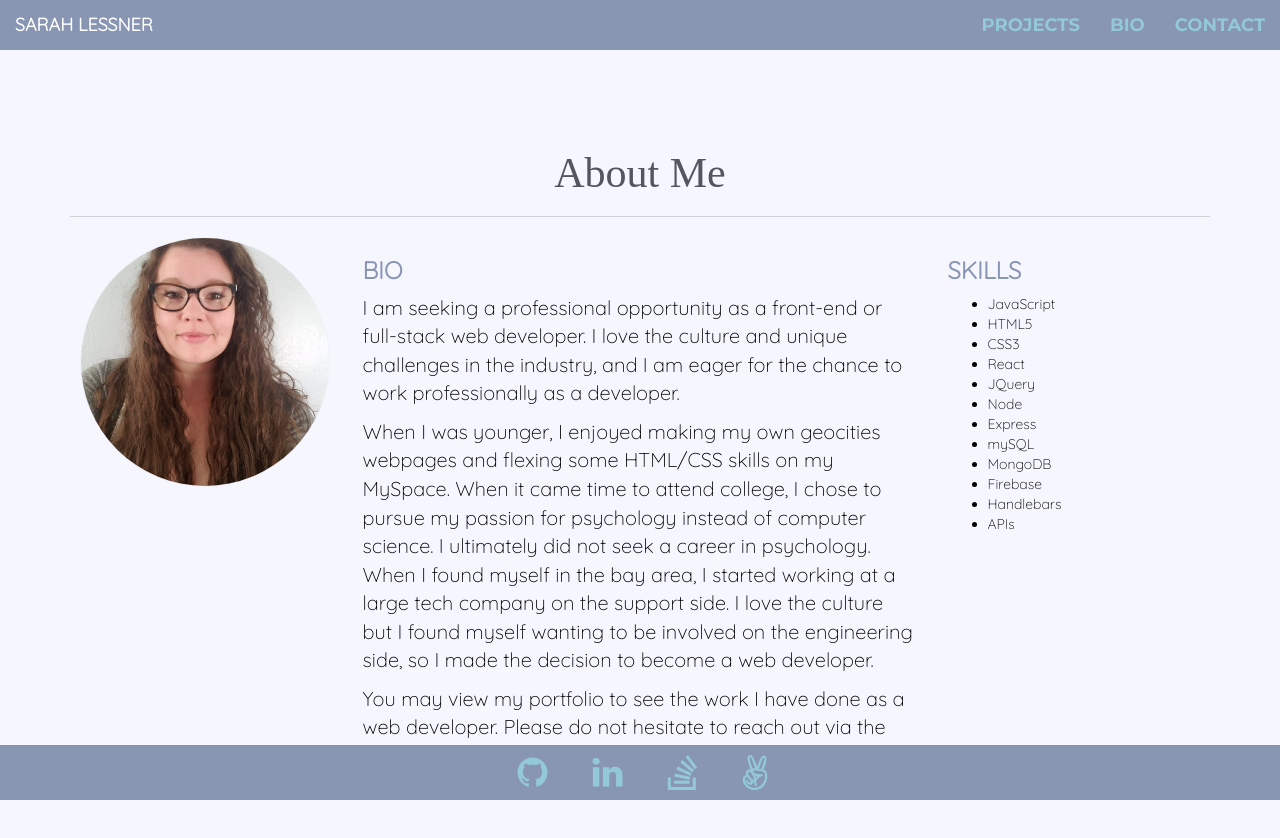
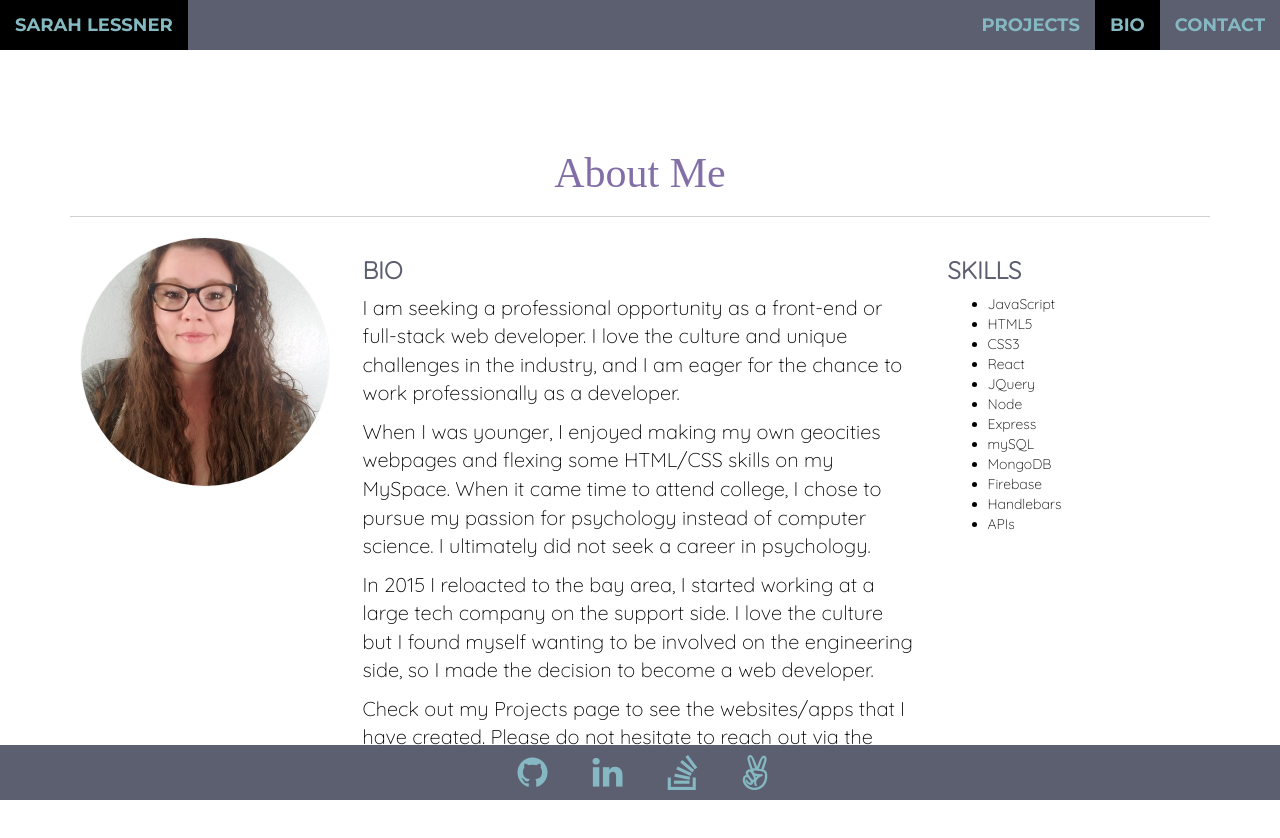
Before and after one commit to sarahlessner/Portfolio-React, a React (Create React App) app in the folder client/: page /bio in a window 1280 px wide. Shown: the top 838 px of the page. Built offline with nearby package versions, Linux system fonts and the light colour scheme; a web font is replaced by a local one.

Commit message:
updated color scheme and added conditional class to highlight in nav bar indicating which page the user is visiting

```diff
--- a/client/public/portfolio.css
+++ b/client/public/portfolio.css
@@ -23,11 +23,6 @@ a:active,
 a.active {
     outline: 0;
     color: gray;
-    font-family: 'Quicksand', sans-serif;
-}
-
-.navbar-inverse .navbar-brand {
-  color: rgba(151,222,231,.7);
 }
 
 h1, h2 {
@@ -47,6 +42,12 @@ h6 {
 h4 {
   color: black;
 }
+
+.navbarMenu li {
+  list-style:none;
+  display: inline;
+}
+
 
 .img-centered {
     margin: 0 auto;
@@ -151,6 +152,11 @@ header .intro-text .skills {
 .navbar-inverse .navbar-nav>li>a  {
   color: white;
 }
+
+.navbar-inverse .navbar-brand {
+  color: rgba(151,222,231,.7);
+}
+
 .navbar a:focus {
     outline: 0;
 }
@@ -171,16 +177,29 @@ header .intro-text .skills {
     background: rgba(151,222,231,.7);
 }
 
-.navbar .navbar-nav li a:hover {
-    color: #c3b9fc;
+.navbar .navbar-nav a:hover {
+    color: white;
+    background: black;
 }
 
 .navbar-default,
 .navbar-inverse {
     border: 0;
-    background: #8895b3;
+    background: #5c5f6f;
     color: black;
 }
+
+.navbar-inverse .navbar-brand:hover {
+  color: #84b9c2;
+  background: black;
+}
+
+.active {
+  background: black;
+  color: #84b9c2 !important;
+
+}
+
 
 /*.navbar-collapse.collapse {
     display: none!important;
@@ -200,6 +219,10 @@ header .intro-text .skills {
   color: #55555d;
 }
 
+.mainMenu h1 a:hover {
+  color: #836fa7;
+}
+
 .bio-img {
   margin-left: 10px;
 	object-fit: cover;
@@ -212,18 +235,17 @@ header .intro-text .skills {
 
 section {
     padding: 100px 0;
-    color: #8895b3;
+    color: #5c5f6f;
 }
 
 section h2 {
     margin-top: 50px;
     font-size: 3em;
-    color: #55555d;
+    color: #836fa7;
 }
 
 section.success {
-    color: #8895b3;
-    background: #f6f6ff;
+    color: #5c5f6f;
 }
 
 section.success a,
@@ -478,7 +500,7 @@ footer h4 {
 
 footer .footer-above {
     /*padding-top: 50px;*/
-    background-color: #8895b3;
+    background-color: #5c5f6f;
 }
 
 /*footer .footer-col {
@@ -508,7 +530,7 @@ footer .footer-below {
 }
 
 .submitbtn {
-    background: #c3b9fc;
+    background: #836fa7;
     color: black;
     padding-left: 60px;
     padding-right: 60px;
@@ -566,7 +588,7 @@ footer .footer-below {
 
 .portfolio-modal a {
   text-align: left;
-  color: #8895b3;
+  color: #5c5f6f;
   margin-bottom: 10px
 }
 
--- a/client/src/components/NavMenu/NavMenu.js
+++ b/client/src/components/NavMenu/NavMenu.js
@@ -12,15 +12,18 @@ const NavMenu = (props) => (
         </div>
 
       <div className="navbarMenu">
-        <Link to="/projects" className="navbar-brand">
-          Projects
+
+        <Link to="/projects" className={window.location.pathname === "/projects" ? "navbar-brand active" : "navbar-brand"}>
+        Projects
         </Link>
-        <Link to="/bio" className="navbar-brand">
-          Bio
+        <Link to="/bio" className={window.location.pathname === "/bio" ? "navbar-brand active" : "navbar-brand"}>
+        Bio
         </Link>
-        <Link to="/contact" className="navbar-brand">
-          Contact
+        <Link to="/contact" className={window.location.pathname === "/contact" ? "navbar-brand active" : "navbar-brand"}>
+        Contact
         </Link>
+
+
       </div>
     </nav>
   </div>
--- a/client/src/pages/Bio/Bio.js
+++ b/client/src/pages/Bio/Bio.js
@@ -33,10 +33,10 @@ class Bio extends Component {
                           to work professionally as a developer.</p>
                         <p>When I was younger, I enjoyed making my own geocities webpages and flexing some HTML/CSS skills on my MySpace.
                           When it came time to attend college, I chose to pursue my passion for psychology instead of computer science.
-                          I ultimately did not seek a career in psychology. When I found myself in the bay area, I started
+                          I ultimately did not seek a career in psychology.</p> <p>In 2015 I reloacted to the bay area, I started
                           working at a large tech company on the support side. I love the culture but I found myself wanting to be involved
                           on the engineering side, so I made the decision to become a web developer.</p>
-                        <p>You may view my portfolio to see the work I have done as a web developer. Please do not hesitate to reach out
+                        <p>Check out my Projects page to see the websites/apps that I have created. Please do not hesitate to reach out
                           via the contact form.
                         </p>
 
--- a/client/src/pages/Contact/Contact.js
+++ b/client/src/pages/Contact/Contact.js
@@ -43,7 +43,7 @@ class Contact extends Component {
             <div className="container">
                 <div className="row">
                     <div className="col-lg-12 text-center">
-                        <h2>Contact Me</h2>
+                        <h2>Send me an email</h2>
                         <hr />
                     </div>
                 </div>
--- a/client/src/pages/Projects/Projects.js
+++ b/client/src/pages/Projects/Projects.js
@@ -35,7 +35,7 @@ class Projects extends Component {
             <div className="container">
                 <div className="row">
                     <div className="col-lg-12 text-center">
-                        <h2>Portfolio</h2>
+                        <h2>Project Portfolio</h2>
                         <hr />
                     </div>
                 </div>
@@ -92,7 +92,7 @@ class Projects extends Component {
                   src={friendfinder}
                   heroku="https://the-friend-zone.herokuapp.com/"
                   github="https://github.com/sarahlessner/friend-finder"
-                  description={<p>A compatibility-based "Friend Finder" application that takes survey results from a new user, and compares them to existing users scores to find a best match. This application was not created using a database, so it is simply a comical quiz where users match with an API of silly fake friends</p>}
+                  description={<p>A compatibility-based "Friend Finder" application that takes survey results from a new user, and compares them to existing users scores to find a best match. This application was not created using a database, so it is simply a comical quiz where users match with an API of silly fake friends.</p>}
                 />
                 <ProjectGridItem
                   name="Bamazon"
@@ -122,14 +122,14 @@ class Projects extends Component {
                   src={crystal}
                   heroku="https://sarahlessner.github.io/crystal-collector/"
                   github="https://github.com/sarahlessner/crystal-collector"
-                  description={<p>Classic game wherein users receive a word to try to guess. The number of characters in the word are revealed and letters are filled in as the user makes correct guesses. Too many incorrect guesses will "hang" the "man" This game is puppy themed so users are prompted to guess a breed of dog. When they guess correctly, a picture of a puppy is displayed.</p>}
+                  description={<p>The crystals game was built with HMTL, CSS, Javascript/JQuery and it generates a random number that the user must try to reach without going over.</p>}
                 />
                 <ProjectGridItem
                   name="Hangman"
                   src={hangman}
                   heroku="https://sarahlessner.github.io/Hangman-Game/"
                   github="https://github.com/sarahlessner/hangman-game"
-                  description={<p>The crystals game was built with HMTL, CSS, Javascript/JQuery and it generates a random number that the user must try to reach without going over.</p>}
+                  description={<p>Classic game wherein users receive a word to try to guess. The number of characters in the word are revealed and letters are filled in as the user makes correct guesses. Too many incorrect guesses will "hang" the "man" This game is puppy themed so users are prompted to guess a breed of dog. When they guess correctly, a picture of a puppy is displayed.</p>}
                 />
 
 
```
Also changed, not shown: 8 other files (tests, documents, lock files or other folders).
